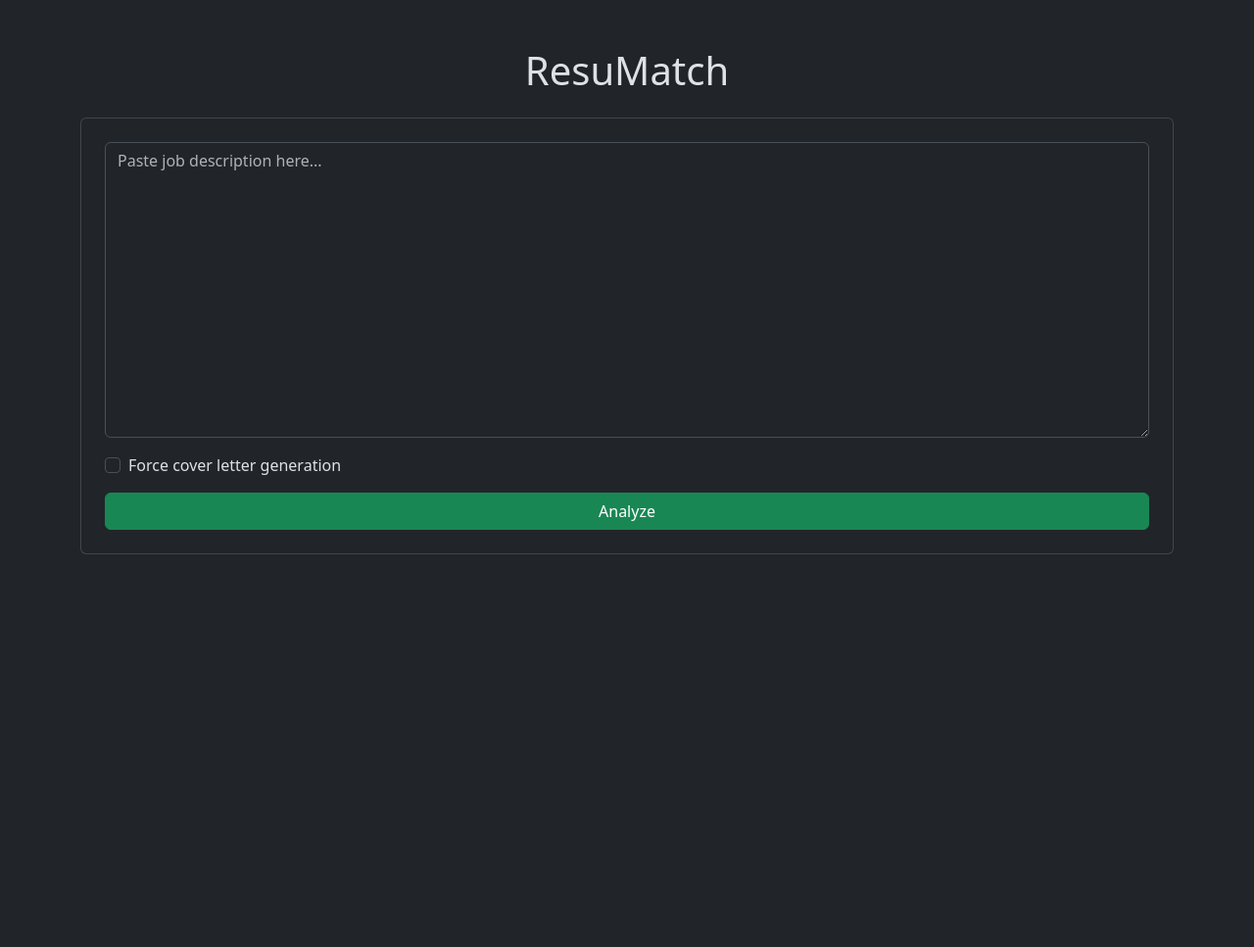
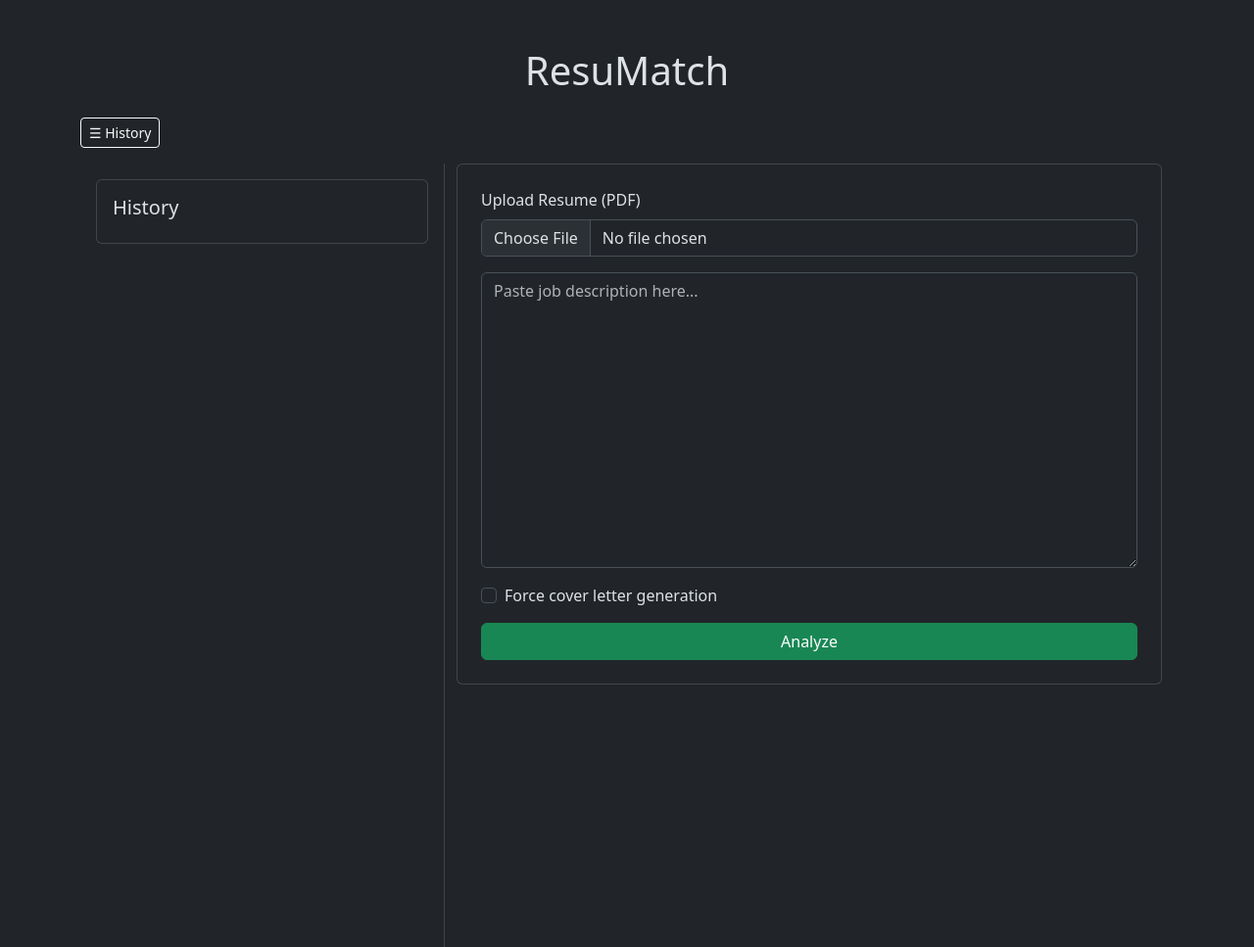
Before and after one commit to alb-jack/JI-matcher, a Flask app: page / in a window 1280 px wide. Shown: the whole page at 98% size. Before the commit the page ends 566 px from the top, so only its background shows below. Run offline with Flask 3, Linux system fonts and the light colour scheme; some libraries are stand-ins or nearby versions.

Commit message:
added history

```diff
--- a/app.py
+++ b/app.py
@@ -10,16 +10,6 @@ client = anthropic.Anthropic(api_key=os.getenv("ANTHROPIC_API_KEY"))
 
 app = Flask(__name__)
 
-def load_resume():
-    doc = fitz.open("pdfs/Jack_Albert_Resume.pdf")
-    text = ""
-    for page in doc:
-        text += page.get_text()
-    doc.close()
-    return text
-
-
-
 @app.route('/')
 def index():
     return render_template('index.html')
@@ -27,12 +17,21 @@ def index():
 @app.route('/analyze', methods=['POST'])
 def analyze():
     job_description = request.form.get("job_description")
-    resume = load_resume()
+    resume_file = request.files.get("resume")
+    if not resume_file:
+        return jsonify({"error": "No resume uploaded"}), 400
+    resume = ""
+    with fitz.open(stream=resume_file.read(), filetype="pdf") as doc:
+        for page in doc:
+            resume += page.get_text()
+
     cover_letter_override = request.form.get("force_cover_letter")
     if cover_letter_override:
         override_text = "Always generate a cover letter regardless of fit score."
     else:
         override_text = "Use your judgment on whether a cover letter is needed."
+
+
     prompt = f"""
     You are a senior hiring manager and recruiter with 15+ years of experience. You evaluate candidates ruthlessly but fairly. You do not sugarcoat, you do not try to be nice, and you do not give generic advice. You think in terms of hiring decisions, risk, and signal strength.
     Evaluate the candidate below against the job description as if you are deciding whether to interview them.
--- a/static/style.css
+++ b/static/style.css
@@ -0,0 +1,26 @@
+#display {
+    white-space: pre-wrap;
+}
+
+.history-item {
+    background-color: #2b2b2b;
+    border: 1px solid #444;
+    font-size: 0.85rem;
+    transition: background-color 0.2s;
+    cursor: pointer;
+}
+
+.history-item:hover {
+    background-color: #3a3a3a;
+}
+
+#sidebarCol {
+    min-height: 100vh;
+    border-right: 1px solid #444;
+    padding: 1rem;
+}
+
+.row {
+    min-height: 100vh;
+    margin: 0;
+}
--- a/templates/index.html
+++ b/templates/index.html
@@ -10,7 +10,22 @@
 <body>
     <div class="container mt-5">
         <h1 class="text-center mb-4">ResuMatch</h1>
+        <div class="d-flex justify-content-between align-items-center mb-3">
+            <button type="button" id="toggleSidebar" class="btn btn-outline-light btn-sm">☰ History</button>
+        </div>
+        <div class="row">
+            <div class="col-4" id="sidebarCol">
+                <div class="card p-3">
+                    <h5>History</h5>
+                    <div id="historyList"></div>
+                </div>
+            </div>
+            <div class="col-8" id="mainCol">
                 <div class ="card p-4">
+                    <div class="mb-3">
+                        <label class="form-label">Upload Resume (PDF)</label>
+                        <input type="file" class="form-control" id="resume" accept=".pdf">
+                    </div>
                     <textarea id="job_description" class="form-control mb-3" rows="12" placeholder="Paste job description here..."></textarea>
                     <div class="form-check mb-3">
                         <input class="form-check-input" type="checkbox" id="force_cover_letter">
@@ -18,6 +33,8 @@
                     </div>
                     <button type="button" id="viewResults" class="btn btn-outline-light w-100 mb-2" style="display:none">View Last Results</button>
                     <button type="button" id="submit" class="btn btn-success w-100">Analyze</button>
+                </div>
+            </div>
         </div>
     </div>
 
@@ -43,6 +60,29 @@
 <script>
     const button = document.getElementById('submit')
     const viewResults = document.getElementById('viewResults')
+    const toggleSidebar = document.getElementById('toggleSidebar')
+    let sidebarOpen = true
+
+    const analysisHistory = []
+
+    function addToHistory(jobDescription, result) {
+        const timestamp = new Date().toLocaleDateString()
+        const snippet = jobDescription.substring(0,40) + '...'
+        analysisHistory.push({ timestamp, snippet, result})
+
+        const historyList = document.getElementById('historyList')
+        const item = document.createElement('div')
+        item.className = 'history-item p-2 mb-2 rounded'
+        item.style.cursor = 'pointer'
+
+        item.innerHTML = `<small class="text-muted">${timestamp}</small><br>${snippet}`
+        item.addEventListener('click', () => {
+            document.getElementById('display').innerText = result
+            const modal = new bootstrap.Modal(document.getElementById('resultsModal'))
+            modal.show()
+        })
+        historyList.prepend(item)
+    }
 
     viewResults.addEventListener('click', () => {
         const modal = new bootstrap.Modal(document.getElementById('resultsModal'))
@@ -54,6 +94,12 @@
 
         const jobDescription = document.getElementById('job_description').value
         const forceCoverLetter = document.getElementById('force_cover_letter').checked
+        const resumeFile = document.getElementById('resume').files[0]
+        if (!resumeFile) {
+            const toast = new bootstrap.Toast(document.getElementById('errorToast'))
+            toast.show()
+            return
+        }
 
         if(!jobDescription.trim()){
             const toast = new bootstrap.Toast(document.getElementById('errorToast'))
@@ -66,6 +112,7 @@
 
         const formData = new FormData()
         formData.append("job_description", jobDescription)
+        formData.append('resume', resumeFile)
         if(forceCoverLetter){
             formData.append('force_cover_letter', 'on')
         }
@@ -79,11 +126,27 @@
             const modal = new bootstrap.Modal(document.getElementById('resultsModal'))
             modal.show()
             viewResults.style.display = 'block'
+            addToHistory(jobDescription, data.result)
         })
         .finally(() => {
             button.disabled = false
             button.innerHTML = 'Analyze'
         })
+    })
+    toggleSidebar.addEventListener('click', () => {
+        const sidebar = document.getElementById('sidebarCol')
+        const main = document.getElementById('mainCol')
+
+        if(sidebarOpen){
+            sidebar.style.display = 'none'
+            main.className = 'col-12'
+            toggleSidebar.innerHTML = '☰ History'
+        } else {
+            sidebar.style.display = 'block'
+            main.className = 'col-8'
+            toggleSidebar.innerHTML = '✕ History'
+        }
+        sidebarOpen = !sidebarOpen
     })
 
 </script>
@@ -91,7 +154,7 @@
     <div id="errorToast" class="toast align-items-center text-bg-danger border-0" role="alert">
         <div class="d-flex">
             <div class="toast-body">
-                Please paste a job description first.
+                Please fill in all fields before analyzing.
             </div>
             <button type="button" class="btn-close btn-close-white me-2 m-auto" data-bs-dismiss="toast"></button>
         </div>
```
Lines whose indentation alone changed are shown as unchanged.
